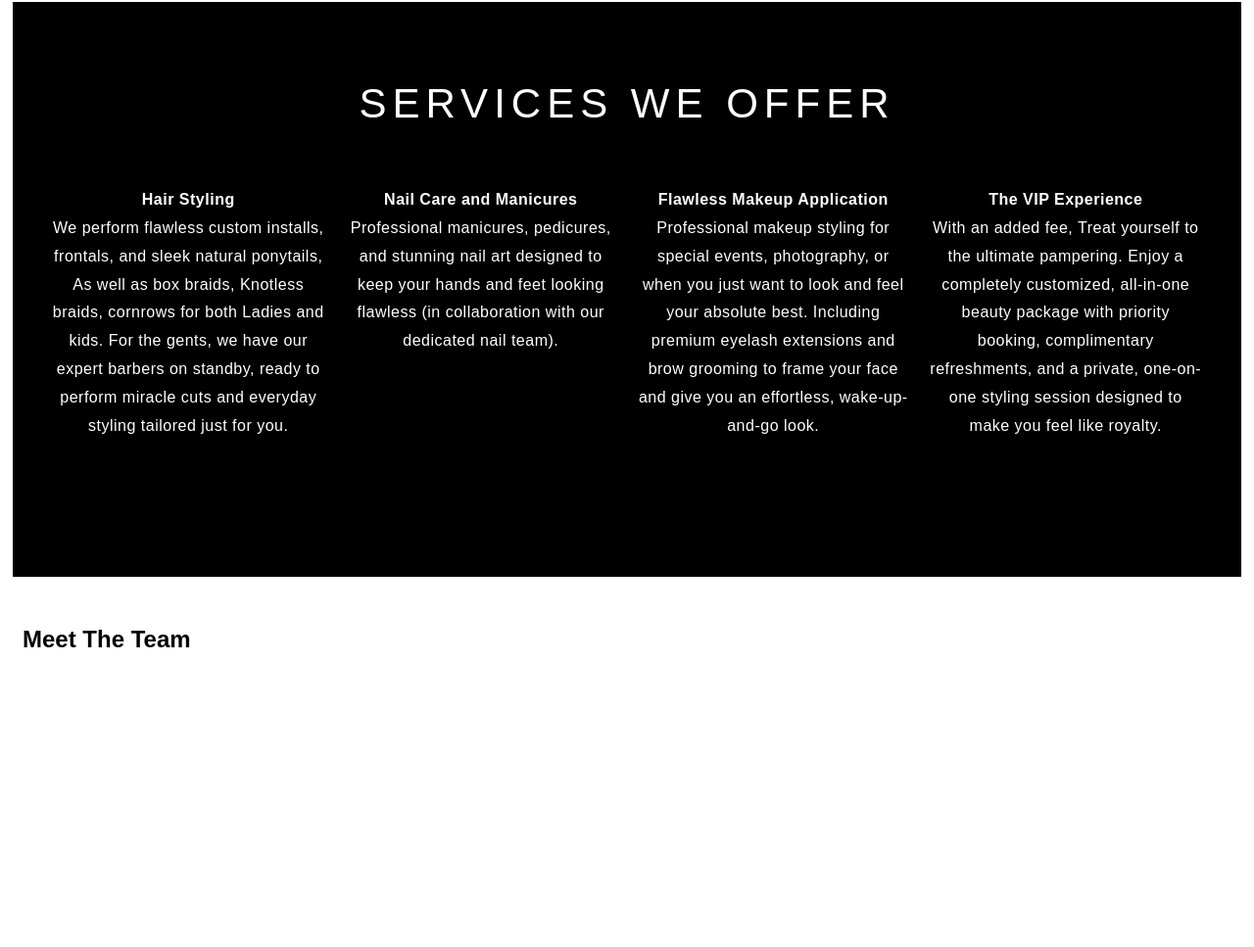
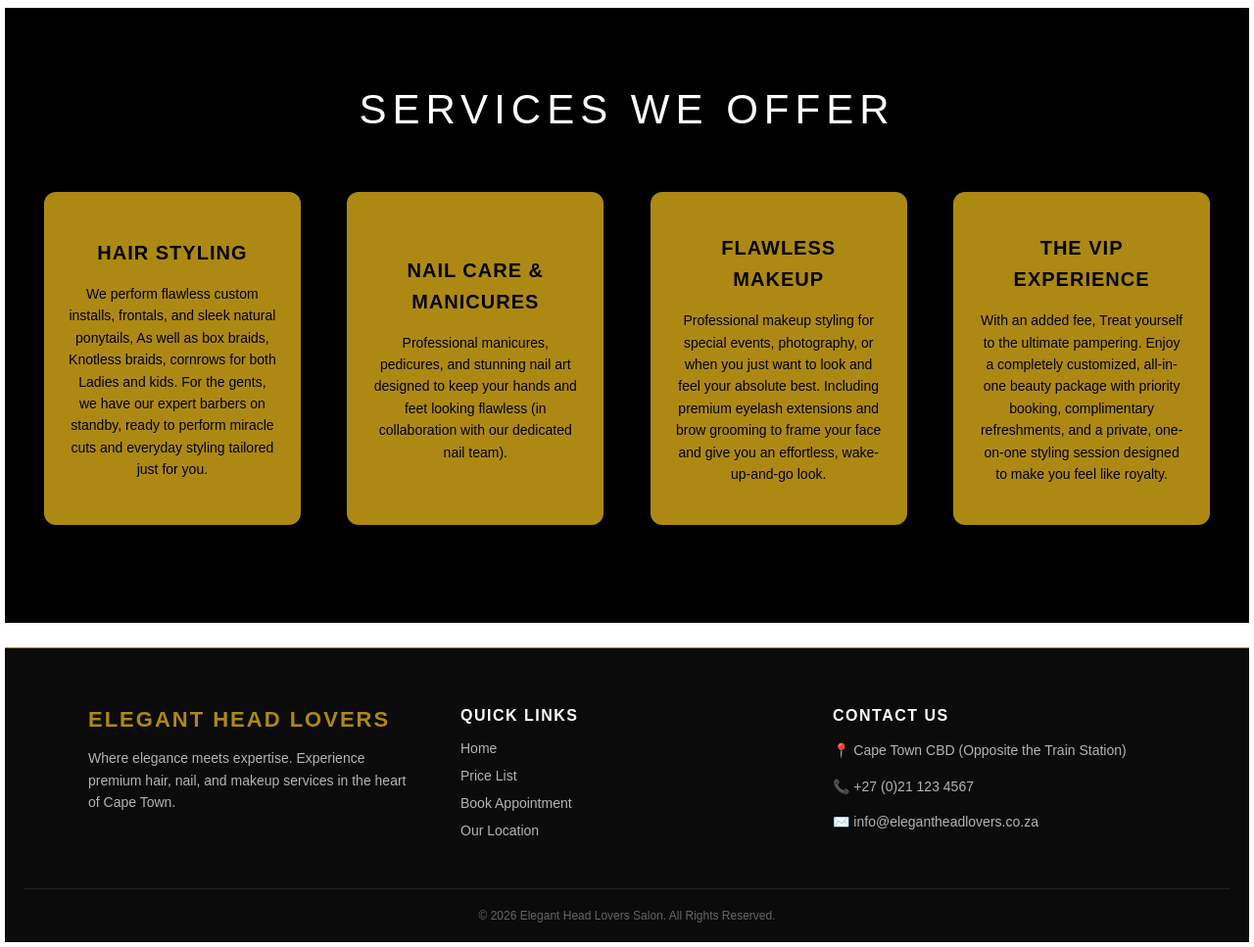
Before and after one commit to osondoebere-jpg/psychic-disco, a plain HTML site: page index.html in a window 1280 px wide. Shown: the part 1224-2191 px from the top of the page at 98% size. Before the commit the page ends 1954 px from the top, so only its background shows below. Drawn offline with Linux system fonts and the light colour scheme.

Commit message:
mainPageComplete

```diff
--- a/index.html
+++ b/index.html
@@ -8,16 +8,16 @@
 
     <style>
         body {
-        margin: 0 px;
+            margin: 0px;
             padding: 5px;
             font-family: Arial, sans-serif;
+            background-color: #ffffff; /* Clean white base background to show the breaks */
         }
 
         /* --- RESPONSIVE HEADER --- */
         header {
             background-color: #000000;
             width: 100%;
-        /* CHANGED: Removed fixed height to let contents expand safely on mobile */
             min-height: 150px;
             display: flex;
             flex-direction: row;
@@ -25,10 +25,11 @@
             justify-content: space-between;
             box-sizing: border-box;
             padding: 20px;
+            margin-bottom: 25px; /* FORCED WHITE BREAK BELOW HEADER */
         }
 
         .header-icon {
-        height: 120px; /* Scaled down slightly to fit small screens better */
+            height: 120px;
             width: auto;
             object-fit: contain;
         }
@@ -45,30 +46,43 @@
             height: auto;
             max-height: 100px;
             width: 100%;
-        max-width: 300px; /* Prevents the logo image from exploding in size */
+            max-width: 300px;
             object-fit: contain;
         }
 
         .center-branding p {
-        color: #ffffff;
+            color: #b3b3b3;
             font-size: 14px;
             text-transform: uppercase;
             letter-spacing: 3px;
             margin-top: 10px;
             text-align: center;
-        line-height: 1.6; /* Adds breathing room if text wraps */
+            line-height: 1.6;
+        }
+
+        /* --- HEADER NAVIGATION LINKS --- */
+        .center-branding p a {
+            color: #b3b3b3;
+            text-decoration: none;
+            font-size: 14px;
+            font-weight: 300;
+            transition: color 0.3s ease;
+        }
+
+        .center-branding p a:hover {
+            color: #ad8913;
         }
 
         /* --- ABOUT US SECTION --- */
-/* --- ABOUT US SECTION --- */
         .about-us {
             background-color: #000000;
-    width: 100%;       /* Must be 100% */
-    max-width: 100%;   /* Make sure no max-width pixel limit is overriding it */
-    padding: 80px 0;   /* Use 0 on the left/right so the carousel can touch the edges if needed */
+            width: 100%;
+            max-width: 100%;
+            padding: 80px 0;
             box-sizing: border-box;
             text-align: center;
             color: #ffffff;
+            margin-bottom: 25px; /* FORCED WHITE BREAK BELOW ABOUT US */
         }
 
         .about-us h1 {
@@ -77,55 +91,88 @@
             font-size: 42px;
             text-transform: uppercase;
             letter-spacing: 6px;
-        margin: 0 0 40px 0; /* Extra space below the heading */
+            margin: 0 0 40px 0;
             font-weight: 300;
         }
 
-/* TARGETING YOUR <p> TAG EXPLICITLY */
         .about-us p {
             color: #ffffff;
             font-family: Arial, sans-serif;
             font-weight: 300;
-        font-size: 16px;          /* Clean, elegant font size that stays crisp on desktop */
-        line-height: 1.8;         /* High-end spacing between sentences */
-
-/* THE FIX: Hard limits to match your screen alignment goals */
-        max-width: 650px;         /* Locks the paragraph into a beautiful, narrow center column */
-        width: 90%;               /* Prevents edge clipping on mobile devices */
-        margin: 0 auto;           /* Centers the entire text block horizontally */
-
+            font-size: 16px;
+            line-height: 1.8;
+            max-width: 650px;
+            width: 90%;
+            margin: 0 auto;
             text-align: center;
             letter-spacing: 0.5px;
         }
 
- /* --- THE CAROUSEL CONTAINER (FULL WIDTH) --- */
+        /* --- THE CAROUSEL CONTAINER --- */
         .carousel-container {
             display: flex;
             flex-direction: row;
-        gap: 20px;                   /* Slightly wider gap looks great on big screens */
+            gap: 20px;
             overflow-x: auto;
             overflow-y: hidden;
-
-/* THE FIX FOR FULL WIDTH */
-        width: 100%;                 /* Takes up all available horizontal space */
-        max-width: 100%;             /* REMOVED the 800px limit so it stretches completely */
-        padding: 20px 40px;          /* Gives a elegant padding on the far left and right edges */
+            width: 100%;
+            max-width: 100%;
+            padding: 20px 40px;
             box-sizing: border-box;
-
             margin: 0 auto 40px auto;
             scroll-behavior: smooth;
             -webkit-overflow-scrolling: touch;
         }
 
-/* --- THE IMAGES INSIDE THE CAROUSEL --- */
         .back-image {
-/* You can make these slightly bigger now that you have more screen space! */
             width: 280px;
             height: 340px;
             flex-shrink: 0;
-        border-radius: 12px;         /* Clean, premium rounded corners */
+            border-radius: 12px;
             object-fit: cover;
             object-position: center;
+        }
+
+        /* --- SERVICES GRID CONTAINER --- */
+        .services-grid {
+            display: flex;
+            flex-direction: row;
+            justify-content: space-between;
+            align-items: center;
+            width: 100%;
+            max-width: 100%;
+            padding: 20px 40px;
+            box-sizing: border-box;
+            margin: 0 auto;
+        }
+
+        /* --- SERVICES DESCRIPTION BOXES --- */
+        .service-description {
+            background-color: #ad8913;
+            color: #000000;
+            width: 22%;
+            height: 340px;
+            flex-shrink: 0;
+            border-radius: 12px;
+            box-sizing: border-box;
+            padding: 25px;
+
+            display: flex;
+            flex-direction: column;
+            justify-content: center;
+            text-align: center;
+
+            font-size: 14px;
+            line-height: 1.6;
+        }
+
+        .service-description h2 {
+            font-size: 20px;
+            text-transform: uppercase;
+            letter-spacing: 1px;
+            margin: 0 0 15px 0;
+            font-weight: 700;
+            color: #000000;
         }
 
         /* --- Custom Gold Scrollbar --- */
@@ -138,23 +185,20 @@
         }
 
         .carousel-container::-webkit-scrollbar-thumb {
-        background: #ad8913;         /* Gold color thumb */
+            background: #ad8913;
             border-radius: 10px;
         }
 
-/* --- OTHER SECTIONS --- */
-    .services, .meet_team {
-        padding: 30px 10px;
-    }
-
+        /* --- SERVICES SECTION --- */
         .services {
             background-color: #000000;
-    width: 100%;       /* Must be 100% */
-    max-width: 100%;   /* Make sure no max-width pixel limit is overriding it */
-    padding: 80px 0;   /* Use 0 on the left/right so the carousel can touch the edges if needed */
+            width: 100%;
+            max-width: 100%;
+            padding: 80px 0;
             box-sizing: border-box;
             text-align: center;
             color: #ffffff;
+            margin-bottom: 25px; /* FORCED WHITE BREAK BELOW SERVICES SECTION */
         }
 
         .services h1 {
@@ -163,43 +207,134 @@
             font-size: 42px;
             text-transform: uppercase;
             letter-spacing: 6px;
-        margin: 0 0 40px 0; /* Extra space below the heading */
+            margin: 0 0 40px 0;
             font-weight: 300;
         }
 
-/* TARGETING YOUR <p> TAG EXPLICITLY */
-    .services p {
-        color: #ffffff;
-        font-family: Arial, sans-serif;
-        font-weight: 300;
-        font-size: 16px;          /* Clean, elegant font size that stays crisp on desktop */
-        line-height: 1.8;         /* High-end spacing between sentences */
-
-/* THE FIX: Hard limits to match your screen alignment goals */
-        max-width: 650px;         /* Locks the paragraph into a beautiful, narrow center column */
-        width: 90%;               /* Prevents edge clipping on mobile devices */
-        margin: 0 auto;           /* Centers the entire text block horizontally */
-
+        /* --- RESPONSIVE MEDIA QUERY --- */
+        @media (max-width: 768px) {
+            header {
+                flex-direction: column;
+                gap: 20px;
                 text-align: center;
-        letter-spacing: 0.5px;
+                margin-bottom: 20px;
             }
 
-    /* --- THE MAGIC MAGIC TRICK: MEDIA QUERY --- */
-    /* When the screen width is 768px or smaller (like tablets and mobile phones) */
-    @media (max-width: 768px) {
-        header {
-            flex-direction: column; /* Stacks items vertically */
+            .header-icon {
+                height: 100px;
+            }
+
+            .about-us, .services {
+                margin-bottom: 20px;
+            }
+
+            .services-grid {
+                flex-direction: column;
                 gap: 20px;
+                padding: 20px;
+            }
+
+            .service-description {
+                width: 100%;
+                height: auto;
+                padding: 30px 20px;
+            }
+
+            .footer-container {
+                flex-direction: column;
                 text-align: center;
             }
 
-        .header-icon {
-            height: 100px; /* Slightly smaller icon on mobile */
+            .footer-column ul {
+                display: inline-block;
+                text-align: center;
             }
         }
+
+        /* --- MAIN FOOTER SECTIONS --- */
+        .main-footer {
+            background-color: #0b0b0b;
+            border-top: 1px solid #ad8913;
+            color: #ffffff;
+            padding: 60px 20px 20px 20px;
+            font-family: Arial, sans-serif;
+        }
+
+        .footer-container {
+            display: flex;
+            flex-direction: row;
+            justify-content: space-between;
+            max-width: 1100px;
+            margin: 0 auto;
+            gap: 40px;
+            flex-wrap: wrap;
+        }
+
+        .footer-column {
+            flex: 1;
+            min-width: 250px;
+        }
+
+        .footer-column h3 {
+            color: #ad8913;
+            font-size: 22px;
+            margin-top: 0;
+            margin-bottom: 15px;
+            text-transform: uppercase;
+            letter-spacing: 2px;
+        }
+
+        .footer-column h4 {
+            color: #ffffff;
+            font-size: 16px;
+            text-transform: uppercase;
+            letter-spacing: 1.5px;
+            margin-top: 0;
+            margin-bottom: 15px;
+        }
+
+        .footer-column p {
+            color: #b3b3b3;
+            font-size: 14px;
+            line-height: 1.6;
+        }
+
+        .footer-column ul {
+            list-style: none;
+            padding: 0;
+            margin: 0;
+        }
+
+        .footer-column ul li {
+            margin-bottom: 10px;
+        }
+
+        .footer-column ul li a {
+            color: #b3b3b3;
+            text-decoration: none;
+            font-size: 14px;
+            transition: color 0.3s ease;
+        }
+
+        .footer-column ul li a:hover {
+            color: #ad8913;
+        }
+
+        .footer-bottom {
+            border-top: 1px solid #222222;
+            margin-top: 40px;
+            padding-top: 20px;
+            text-align: center;
+        }
+
+        .footer-bottom p {
+            color: #666666;
+            font-size: 12px;
+            margin: 0;
+        }
     </style>
+</head>
 
-</head>
 <body>
 
     <header>
@@ -207,11 +342,15 @@
 
         <div class="center-branding">
             <img src="Title.jpg" alt="Elegant Head Lover's Salon Logo" class="header-logo">
-            <p>Home &nbsp;|&nbsp; Menu &nbsp;|&nbsp; Socials &nbsp;|&nbsp; Locations &nbsp;|&nbsp; Contact Us</p>
+            <p>
+                <a href="#">Home</a> &nbsp;|&nbsp;
+                <a href="#">Price List</a> &nbsp;|&nbsp;
+                <a href="#">Socials</a> &nbsp;|&nbsp;
+                <a href="#">Location</a> &nbsp;|&nbsp;
+                <a href="#">Contact Us</a>
+            </p>
         </div>
     </header>
-
-    <br>
 
     <section class="about-us">
         <h1>About Us</h1>
@@ -233,9 +372,6 @@
             <img src="install1.jpg" alt="Elegant Head Lovers Model." class="back-image">
             <img src="nails1.jpg" alt="Elegant Head Lovers Model." class="back-image">
             <img src="model1.jpg" alt="Elegant Head Lovers Model." class="back-image">
-
-
-
         </div>
 
         <p>
@@ -247,43 +383,65 @@
         </p>
     </section>
 
-<br>
-
     <section class="services">
         <h1>Services We Offer</h1>
 
-       <div class="carousel-container">
-        <p class="service-description">
-            <strong>Hair Styling</strong> <br>
+        <div class="services-grid">
+            <div class="service-description">
+                <h2>Hair Styling</h2>
                 We perform flawless custom installs, frontals, and sleek natural ponytails, As well as box braids, Knotless braids, cornrows for both Ladies and kids.
                 For the gents, we have our expert barbers on standby, ready to perform miracle cuts and everyday styling tailored just for you.
-        </p>
+            </div>
 
-        <p class="service-description">
-            <strong>Nail Care and Manicures</strong> <br>
+            <div class="service-description">
+                <h2>Nail Care & Manicures</h2>
                 Professional manicures, pedicures, and stunning nail art designed to keep your hands and feet looking flawless
                 (in collaboration with our dedicated nail team).
-        </p>
+            </div>
 
-        <p class="service-description">
-            <strong>Flawless Makeup Application</strong> <br>
+            <div class="service-description">
+                <h2>Flawless Makeup</h2>
                 Professional makeup styling for special events, photography, or when you just want to look and feel your absolute best.
                 Including premium eyelash extensions and brow grooming to frame your face and give you an effortless, wake-up-and-go look.
-        </p>
+            </div>
 
-        <p class="service-description">
-            <strong>The VIP Experience</strong> <br>
+            <div class="service-description">
+                <h2>The VIP Experience</h2>
                 With an added fee, Treat yourself to the ultimate pampering. Enjoy a completely customized, all-in-one beauty package
                 with priority booking, complimentary refreshments, and a private, one-on-one styling session designed to make you feel like royalty.
-        </p>
+            </div>
         </div>
     </section>
 
+    <footer class="main-footer">
+        <div class="footer-container">
+            <div class="footer-column brand-info">
+                <h3>Elegant Head Lovers</h3>
+                <p>Where elegance meets expertise. Experience premium hair, nail, and makeup services in the heart of Cape Town.</p>
+            </div>
 
-    <section class="meet_team">
-        <h2>Meet The Team</h2>
-        <p></p>
-    </section>
+            <div class="footer-column">
+                <h4>Quick Links</h4>
+                <ul>
+                    <li><a href="#">Home</a></li>
+                    <li><a href="#">Price List</a></li>
+                    <li><a href="#">Book Appointment</a></li>
+                    <li><a href="#">Our Location</a></li>
+                </ul>
+            </div>
+
+            <div class="footer-column">
+                <h4>Contact Us</h4>
+                <p>📍 Cape Town CBD (Opposite the Train Station)</p>
+                <p>📞 +27 (0)21 123 4567</p>
+                <p>✉️ info@elegantheadlovers.co.za</p>
+            </div>
+        </div>
+
+        <div class="footer-bottom">
+            <p>&copy; 2026 Elegant Head Lovers Salon. All Rights Reserved.</p>
+        </div>
+    </footer>
 
 </body>
 </html>
```
Lines whose indentation alone changed are shown as unchanged.
